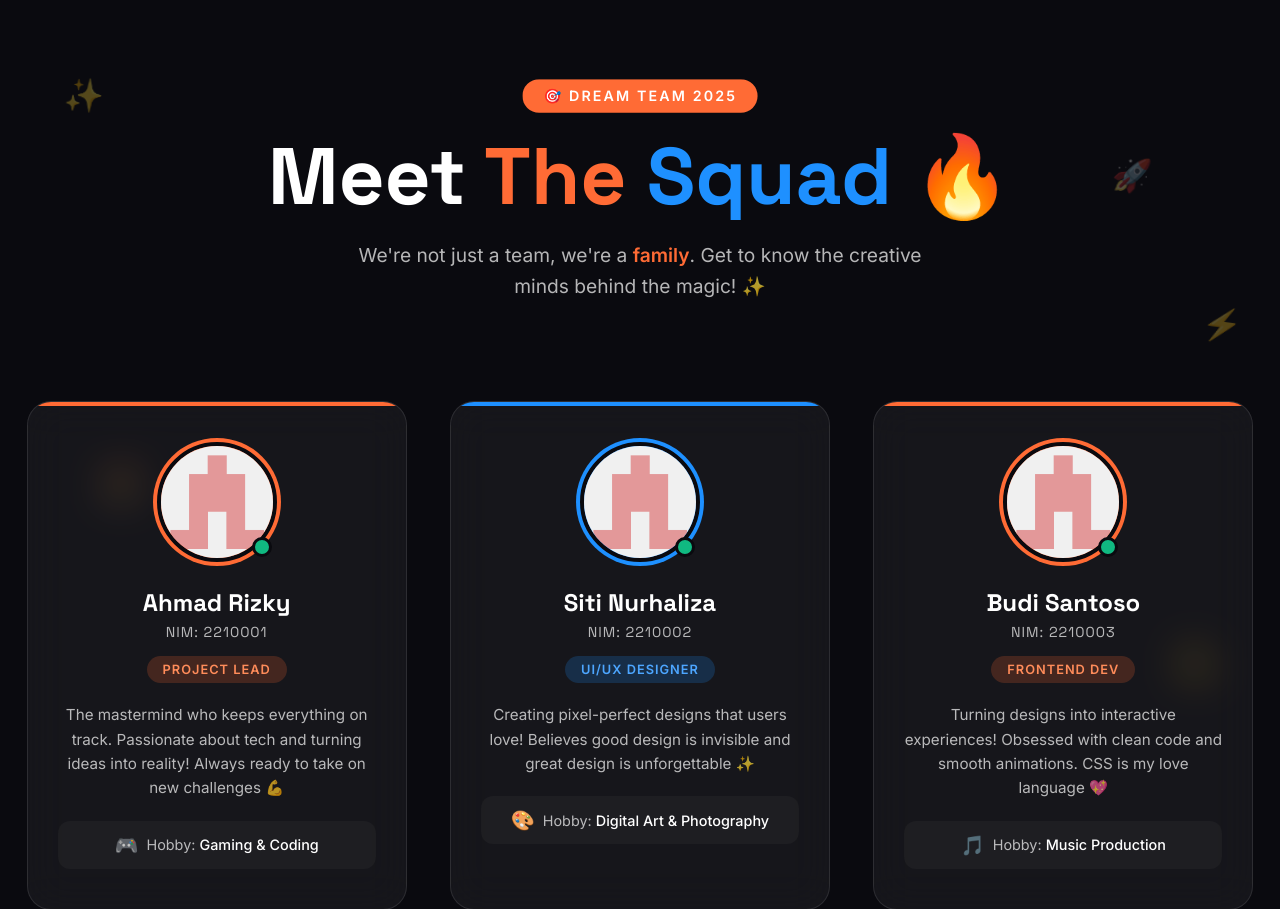
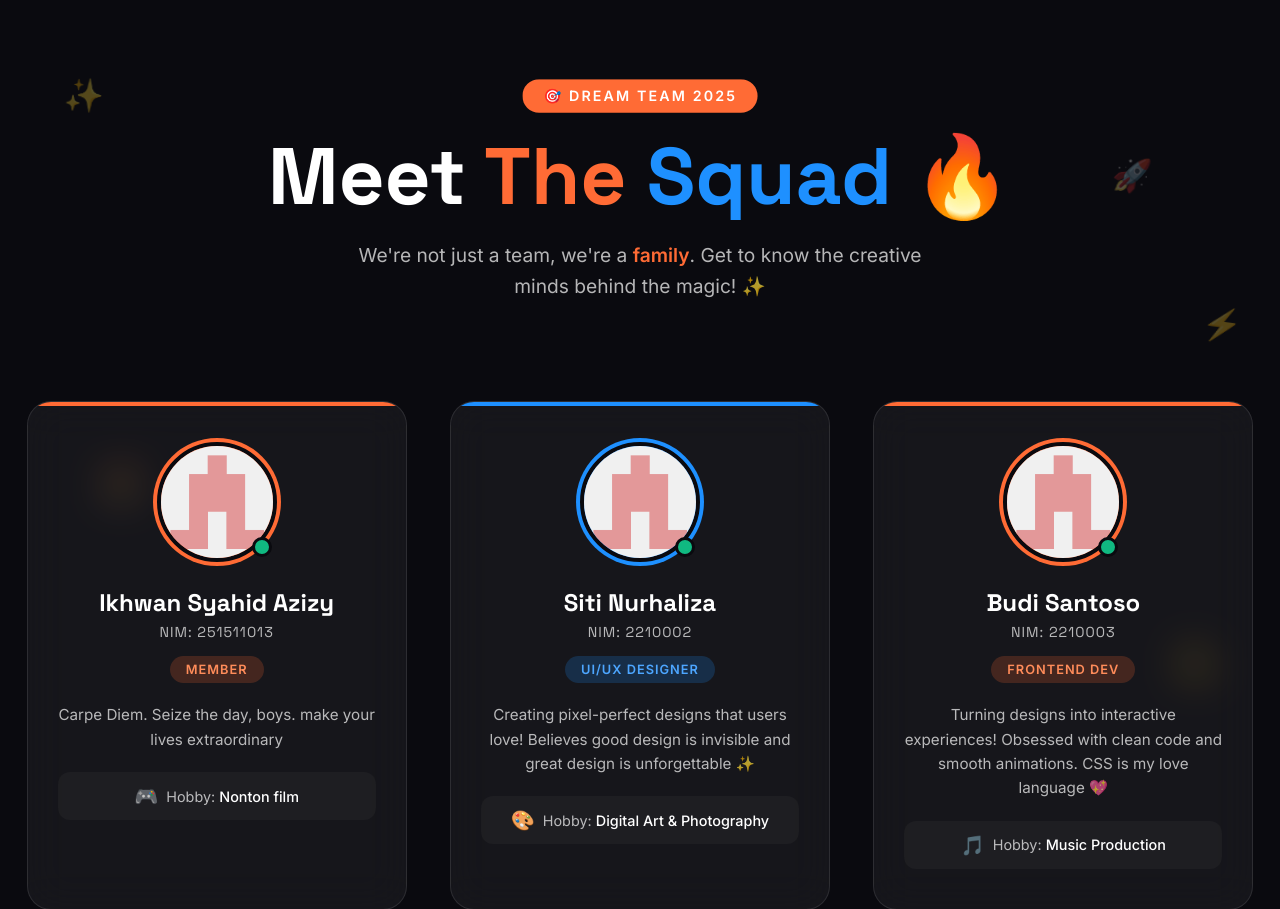
Before and after one commit to maulidaanuraffh/Setuju-Proyek2-PABL, a plain HTML site: page index.html in a window 1280 px wide. Shown: the top 909 px of the page. Drawn offline with Linux system fonts and the light colour scheme.

Commit message:
Update: identitas Ikhwan Izzy

```diff
--- a/index.html
+++ b/index.html
@@ -43,14 +43,13 @@
                     <img src="imagefoto.png" alt="Ahmad Rizky" class="profile-img">
                     <div class="status-dot"></div>
                 </div>
-                <h3 class="member-name">Ahmad Rizky</h3>
-                <p class="member-nim">NIM: 2210001</p>
-                <span class="member-role">Project Lead</span>
-                <p class="member-intro">The mastermind who keeps everything on track. Passionate about tech and turning
-                    ideas into reality! Always ready to take on new challenges 💪</p>
+                <h3 class="member-name">Ikhwan Syahid Azizy</h3>
+                <p class="member-nim">NIM: 251511013</p>
+                <span class="member-role">Member</span>
+                <p class="member-intro">Carpe Diem. Seize the day, boys. make your lives extraordinary</p>
                 <div class="hobby-section">
                     <span class="hobby-icon">🎮</span>
-                    <span class="hobby-text">Hobby: <span>Gaming & Coding</span></span>
+                    <span class="hobby-text">Hobby: <span>Nonton film</span></span>
                 </div>
             </div>
 
```
